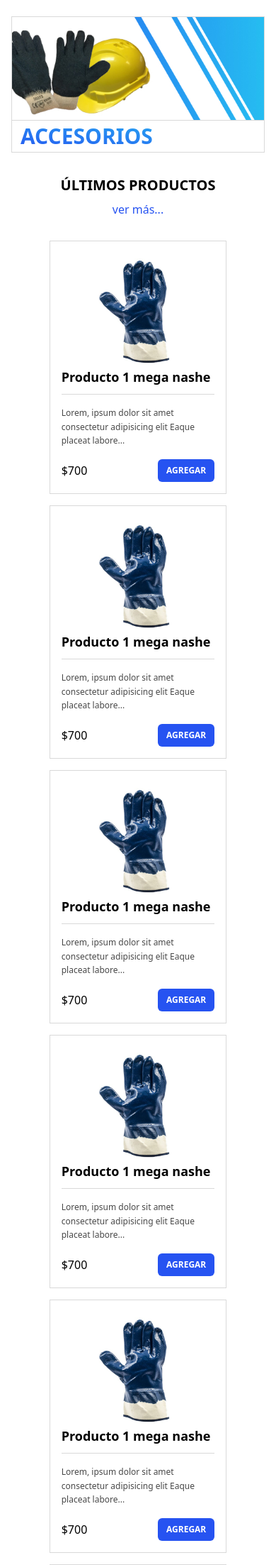
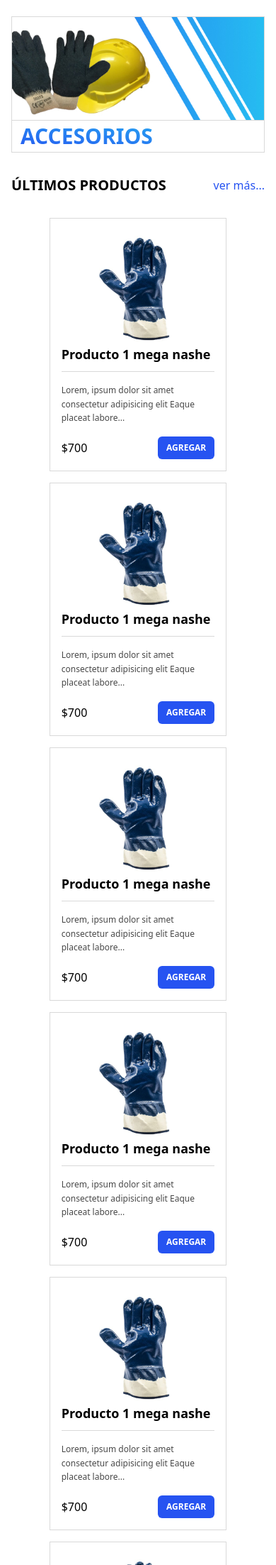
Before and after one commit to Paablo990/ecommerce-natalia-viera, a PHP site: page / in a window 390 px wide; the page is wider, and only the part inside the window is pictured. Shown: the part 959-3164 px from the top of that part at 71% size. Run offline with PHP 8.4, Linux system fonts and the light colour scheme.

Commit message:
ux basica y fix en el menu responsive

```diff
--- a/css/input.css
+++ b/css/input.css
@@ -38,7 +38,7 @@ html {
 
 /* products card */
 .product {
-  @apply max-w-[70%] place-self-center border border-natalia-gray-300 p-4 sm:max-w-[12em] md:place-self-auto;
+  @apply max-w-[70%] transform place-self-center border border-natalia-gray-300 p-4 transition-transform focus-within:-translate-y-2 hover:-translate-y-2 sm:max-w-[12em] md:place-self-auto;
 }
 
 .product img {
--- a/css/tailwindcss.css
+++ b/css/tailwindcss.css
@@ -755,6 +755,10 @@ video {
   align-self: center;
 }
 
+.overflow-x-hidden{
+  overflow-x: hidden;
+}
+
 .overflow-y-hidden{
   overflow-y: hidden;
 }
@@ -969,6 +973,12 @@ video {
           text-decoration-line: underline;
 }
 
+.transition-transform{
+  transition-property: transform;
+  transition-timing-function: cubic-bezier(0.4, 0, 0.2, 1);
+  transition-duration: 150ms;
+}
+
 html {
   scroll-behavior: smooth;
   scroll-padding-top: 64px;
@@ -1043,11 +1053,25 @@ html {
 
 .product{
   max-width: 70%;
+  transform: translate(var(--tw-translate-x), var(--tw-translate-y)) rotate(var(--tw-rotate)) skewX(var(--tw-skew-x)) skewY(var(--tw-skew-y)) scaleX(var(--tw-scale-x)) scaleY(var(--tw-scale-y));
   place-self: center;
   border-width: 1px;
   --tw-border-opacity: 1;
   border-color: rgb(217 217 217 / var(--tw-border-opacity));
   padding: 1rem;
+  transition-property: transform;
+  transition-timing-function: cubic-bezier(0.4, 0, 0.2, 1);
+  transition-duration: 150ms;
+}
+
+.product:focus-within{
+  --tw-translate-y: -0.5rem;
+  transform: translate(var(--tw-translate-x), var(--tw-translate-y)) rotate(var(--tw-rotate)) skewX(var(--tw-skew-x)) skewY(var(--tw-skew-y)) scaleX(var(--tw-scale-x)) scaleY(var(--tw-scale-y));
+}
+
+.product:hover{
+  --tw-translate-y: -0.5rem;
+  transform: translate(var(--tw-translate-x), var(--tw-translate-y)) rotate(var(--tw-rotate)) skewX(var(--tw-skew-x)) skewY(var(--tw-skew-y)) scaleX(var(--tw-scale-x)) scaleY(var(--tw-scale-y));
 }
 
 @media (min-width: 640px){
@@ -1195,6 +1219,16 @@ html {
   content: var(--tw-content);
   --tw-bg-opacity: 1;
   background-color: rgb(0 0 0 / var(--tw-bg-opacity));
+}
+
+.hover\:scale-105:hover{
+  --tw-scale-x: 1.05;
+  --tw-scale-y: 1.05;
+  transform: translate(var(--tw-translate-x), var(--tw-translate-y)) rotate(var(--tw-rotate)) skewX(var(--tw-skew-x)) skewY(var(--tw-skew-y)) scaleX(var(--tw-scale-x)) scaleY(var(--tw-scale-y));
+}
+
+.hover\:transform:hover{
+  transform: translate(var(--tw-translate-x), var(--tw-translate-y)) rotate(var(--tw-rotate)) skewX(var(--tw-skew-x)) skewY(var(--tw-skew-y)) scaleX(var(--tw-scale-x)) scaleY(var(--tw-scale-y));
 }
 
 @media (min-width: 640px){
--- a/index.html
+++ b/index.html
@@ -13,7 +13,7 @@
     <script src="js/jquery.js" defer></script>
     <script src="js/index.js" defer></script>
   </head>
-  <body>
+  <body class="overflow-x-hidden">
     <!-- header -->
     <header class="sticky top-0 z-20 border-b border-natalia-gray-300 bg-white">
       <nav class="container flex py-4">
@@ -36,7 +36,7 @@
           <img src="./assets/menu.svg" alt="hamburger menu" />
         </button>
         <ul
-          class="absolute top-[64px] -right-full sm:relative sm:right-0 sm:top-0 sm:ml-auto sm:flex sm:items-center sm:gap-3 sm:text-xs sm:opacity-100 md:text-base"
+          class="absolute top-[64px] -right-full hidden sm:relative sm:right-0 sm:top-0 sm:ml-auto sm:flex sm:items-center sm:gap-3 sm:text-xs sm:opacity-100 md:text-base"
         >
           <li>
             <a href="#hero">Inicio</a>
@@ -63,9 +63,8 @@
             alt=""
             aria-hidden="true"
             class="mx-2 h-8 min-w-min"
+          />
 
-          />
-          <!-- fdsdfsd -->
           <li>
             <a
               href="/"
@@ -125,7 +124,7 @@
             <!-- indumentaria -->
             <a
               href="/"
-              class="flex aspect-video h-full max-h-48 w-full flex-col border border-natalia-gray-300"
+              class="flex aspect-video h-full max-h-48 w-full flex-col border border-natalia-gray-300 transition-transform hover:scale-105 hover:transform"
             >
               <img
                 src="./assets/indumentaria.jpg"
@@ -142,7 +141,7 @@
             <!-- accesorios -->
             <a
               href="/"
-              class="flex aspect-video h-full max-h-48 w-full flex-col border border-natalia-gray-300"
+              class="flex aspect-video h-full max-h-48 w-full flex-col border border-natalia-gray-300 transition-transform hover:scale-105 hover:transform"
             >
               <img
                 src="./assets/accesorios.jpg"
@@ -162,13 +161,9 @@
         <!-- ultimos productos -->
         <article>
           <div class="container">
-            <div
-              class="items flex flex-col items-center gap-2 py-8 sm:flex-row"
-            >
+            <div class="flex items-center gap-2 py-8">
               <h2 class="text-xl font-black uppercase">Últimos productos</h2>
-              <a href="/" class="text-natalia-blue-400 sm:ml-auto">
-                ver más...
-              </a>
+              <a href="/" class="ml-auto text-natalia-blue-400"> ver más... </a>
             </div>
             <div>
               <!-- TODO: cargar por js -->
@@ -183,13 +178,9 @@
         <!-- ultimas ofertas -->
         <article class="border-b border-natalia-gray-300 pb-8">
           <div class="container">
-            <div
-              class="items flex flex-col items-center gap-2 py-8 sm:flex-row"
-            >
+            <div class="flex items-center gap-2 py-8">
               <h2 class="text-xl font-black uppercase">Últimas ofertas</h2>
-              <a href="/" class="text-natalia-blue-400 sm:ml-auto">
-                ver más...
-              </a>
+              <a href="/" class="ml-auto text-natalia-blue-400"> ver más... </a>
             </div>
             <div>
               <!-- TODO: cargar por js -->
--- a/js/index.js
+++ b/js/index.js
@@ -91,6 +91,7 @@ $(() => {
       `<li class="product">
         <a href="/">
           <img src="${producto.img}" alt="" />
+        </a>
         <h3>${producto.titulo}</h3>
         <p>
           ${producto.descripcion}
@@ -99,7 +100,6 @@ $(() => {
           <span>$${producto.precio}</span>
           <button type="button">Agregar</button>
         </div>
-        </a>
       </li>`
     );
   });
```
Lines whose indentation alone changed are shown as unchanged.
